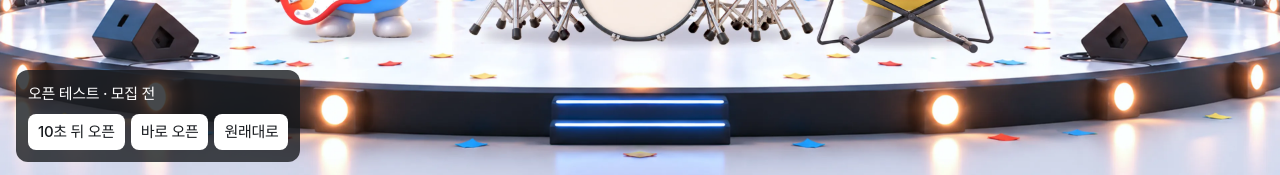
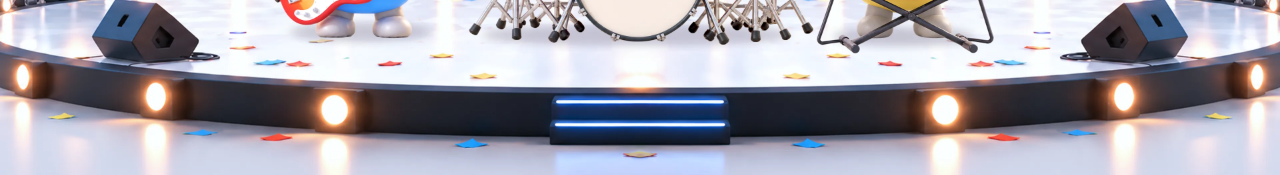
Before and after one commit to YAPPgit/yapp-web, a Next.js app: page / in a window 1280 px wide. Shown: the part 622-797 px from the top of the page. Built offline with nearby package versions, Linux system fonts and the light colour scheme; a web font is replaced by a local one.

Commit message:
chore: 오픈 테스트 패널과 openTest 주소 파라미터 삭제

```diff
--- a/components/common/OpenTestPanel/index.tsx
+++ /dev/null
@@ -1,93 +0,0 @@
-import { useEffect, useState } from 'react';
-import styled from 'styled-components';
-import {
-  RECRUITING_STATUS,
-  RecruitStatus,
-  isOpenTestHost,
-  setOpenTest,
-} from 'constants/status';
-
-const STATUS_LABEL: Record<RecruitStatus, string> = {
-  [RecruitStatus.PRE]: '모집 전',
-  [RecruitStatus.ACTIVE]: '모집 중',
-  [RecruitStatus.EXTRA]: '추가 모집',
-  [RecruitStatus.POST]: '모집 마감',
-};
-
-/*
- * 미리보기·로컬 전용 오픈 테스트 패널. 운영 도메인에서는 그리지 않는다.
- * 버튼으로 모집 시작 시각을 바꾸면, 각 화면이 1초마다 상태를 다시 계산하면서 따라 바뀐다.
- */
-function OpenTestPanel() {
-  const [isVisible, setIsVisible] = useState(false);
-  const [status, setStatus] = useState<RecruitStatus | null>(null);
-
-  useEffect(() => {
-    if (!isOpenTestHost()) return undefined;
-    setIsVisible(true);
-    setStatus(RECRUITING_STATUS());
-    const timer = setInterval(() => setStatus(RECRUITING_STATUS()), 1000);
-    return () => clearInterval(timer);
-  }, []);
-
-  if (!isVisible) return null;
-
-  const handleClick = (seconds: number | null) => {
-    setOpenTest(seconds);
-    setStatus(RECRUITING_STATUS());
-  };
-
-  return (
-    <Panel aria-label="오픈 테스트">
-      <Title>오픈 테스트 · {status ? STATUS_LABEL[status] : ''}</Title>
-      <Buttons>
-        <PanelButton type="button" onClick={() => handleClick(10)}>
-          10초 뒤 오픈
-        </PanelButton>
-        <PanelButton type="button" onClick={() => handleClick(0)}>
-          바로 오픈
-        </PanelButton>
-        <PanelButton type="button" onClick={() => handleClick(null)}>
-          원래대로
-        </PanelButton>
-      </Buttons>
-    </Panel>
-  );
-}
-
-export default OpenTestPanel;
-
-const Panel = styled.aside`
-  position: fixed;
-  left: 16px;
-  bottom: 16px;
-  z-index: 1000;
-  display: flex;
-  flex-direction: column;
-  gap: 8px;
-  padding: 12px;
-  border-radius: 12px;
-  background-color: ${({ theme }) => theme.palette.black_80};
-  color: ${({ theme }) => theme.palette.white};
-  ${({ theme }) => theme.textStyleV2.resp.caption_md};
-`;
-
-const Title = styled.p`
-  margin: 0;
-`;
-
-const Buttons = styled.div`
-  display: flex;
-  flex-wrap: wrap;
-  gap: 6px;
-`;
-
-const PanelButton = styled.button`
-  padding: 6px 10px;
-  border: 0;
-  border-radius: 8px;
-  background-color: ${({ theme }) => theme.palette.white};
-  color: ${({ theme }) => theme.palette.black_100};
-  font: inherit;
-  cursor: pointer;
-`;
--- a/components/recruit/RecruitBanner/index.tsx
+++ b/components/recruit/RecruitBanner/index.tsx
@@ -2,8 +2,8 @@ import {
   LINK_BY_STATUS,
   RECRUITING_DEADLINE,
   RECRUITING_EXTRA_DEADLINE,
+  RECRUITING_START,
   RECRUITING_STATUS,
-  getRecruitingStart,
   RecruitStatus,
 } from '../../../constants/status';
 import { RECRUIT_BANNER_BY_STATUS } from 'database/recruit';
@@ -34,7 +34,7 @@ function RecruitBanner() {
   const targetDate = (() => {
     switch (currentStatus) {
       case RecruitStatus.PRE:
-        return new Date(getRecruitingStart());
+        return new Date(RECRUITING_START);
       case RecruitStatus.ACTIVE:
         return new Date(RECRUITING_DEADLINE);
       case RecruitStatus.EXTRA:
--- a/constants/status.ts
+++ b/constants/status.ts
@@ -18,50 +18,9 @@ export const RECRUITING_EXTRA_DEADLINE = RECRUITING_DEADLINE;
 /* 화면에 표시하는 모집 기간 문구 */
 export const RECRUITING_PERIOD_TEXT = '10.16(금) - 10.25(일)';
 
-/*
- * 오픈 테스트: 운영 도메인이 아닌 곳(미리보기, 로컬)에서 모집 전 → 모집 중 전환을 미리 볼 때 쓴다.
- * 화면 왼쪽 아래 테스트 패널(OpenTestPanel)의 버튼을 누르거나, 주소 뒤에 ?openTest=10 을 붙이면
- * 그 시각에서 10초 뒤를 모집 시작으로 본다.
- * 링크로 다른 페이지로 옮겨도 이어지고, 새로고침하면 원래대로 돌아간다(주소에 ?openTest 가 있으면 다시 센다).
- */
-const PRODUCTION_HOSTS = ['www.yapp.co.kr', 'yapp.co.kr'];
-let openTestStart: string | null | undefined;
-
-export const isOpenTestHost = (): boolean =>
-  typeof window !== 'undefined' &&
-  !PRODUCTION_HOSTS.includes(window.location.hostname);
-
-/* seconds초 뒤에 모집이 열리게 한다. null이면 테스트를 끄고 실제 일정으로 돌아간다 */
-export const setOpenTest = (seconds: number | null) => {
-  if (!isOpenTestHost()) return;
-  openTestStart =
-    seconds === null
-      ? null
-      : new Date(Date.now() + seconds * 1000).toISOString();
-};
-
-const getOpenTestStart = (): string | null => {
-  if (typeof window === 'undefined') return null;
-  if (openTestStart !== undefined) return openTestStart;
-
-  openTestStart = null;
-  if (!isOpenTestHost()) return null;
-
-  const param = new URLSearchParams(window.location.search).get('openTest');
-  const seconds = Number(param);
-  if (param !== null && param !== '' && Number.isFinite(seconds)) {
-    openTestStart = new Date(Date.now() + seconds * 1000).toISOString();
-  }
-  return openTestStart;
-};
-
-/* 모집 시작 시각. 오픈 테스트 중이면 테스트 시각을 돌려준다 */
-export const getRecruitingStart = (): string =>
-  getOpenTestStart() ?? RECRUITING_START;
-
 export const RECRUITING_STATUS = (): RecruitStatus => {
   const now = new Date();
-  const start = new Date(getRecruitingStart());
+  const start = new Date(RECRUITING_START);
   const deadline = new Date(RECRUITING_DEADLINE);
   const extraDeadline = new Date(RECRUITING_EXTRA_DEADLINE);
 
--- a/pages/_app.tsx
+++ b/pages/_app.tsx
@@ -5,7 +5,6 @@ import Head from 'next/head';
 import { ThemeProvider } from 'styled-components';
 import { MotionConfig } from 'framer-motion';
 import { SEO, LayoutWrapper } from 'components/common';
-import OpenTestPanel from 'components/common/OpenTestPanel';
 import GlobalStyle from 'styles/global-styles';
 import theme from 'styles/theme';
 import Font from 'styles/fonts';
@@ -41,7 +40,6 @@ function App({ Component, pageProps }: AppProps) {
           <LayoutWrapper>
             <Component {...pageProps} />
           </LayoutWrapper>
-          <OpenTestPanel />
         </MotionConfig>
       </ThemeProvider>
     </>
```
